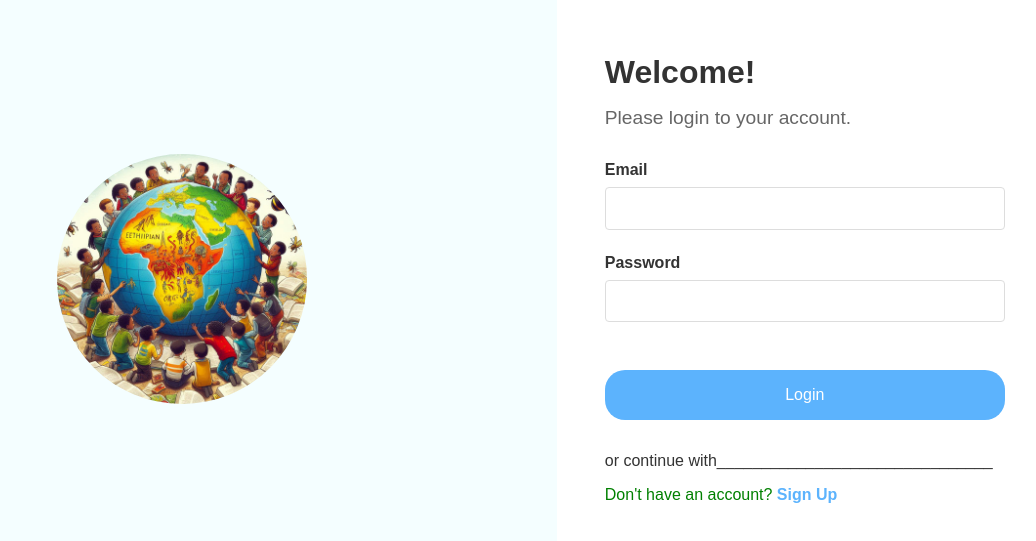
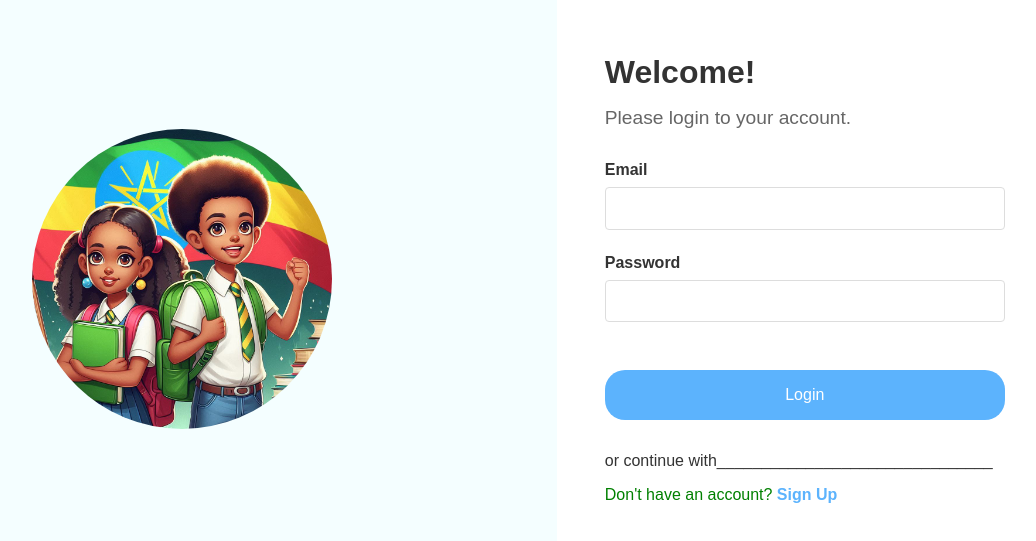
Before and after one commit to yosefbenti/Login.github.io, a plain HTML site: page index.html in a window 1280 px wide. Shown: the part 121-662 px from the top of the page, without its empty margins (192-1228 px from the left). Drawn offline with Linux system fonts and the light colour scheme.

Commit message:
log change

```diff
--- a/index.html
+++ b/index.html
@@ -10,7 +10,7 @@
     <div class="container">
         <div class="left-panel">
             <div class="logo-container">
-              <img class="logo" src="Ethiopian_Acadamy_logo1.jpg" width="250" height="250" alt="Ethiopian Academy Logo">
+              <img class="logo" src="Ethiopian_Acadamy_logo2.jpg" width="250" height="250" alt="Ethiopian Academy Logo">
             </div>
         </div>
         <div class="right-panel">
--- a/loginstyle.css
+++ b/loginstyle.css
@@ -55,8 +55,8 @@ body {
 }
 
 .logo {
-    width: 250px;
-    height: 250px;
+    width: 300px;
+    height: 300px;
     border-radius: 50%;
 }
 
```
Also changed, not shown: Ethiopian_Acadamy_logo2.jpg (added).
